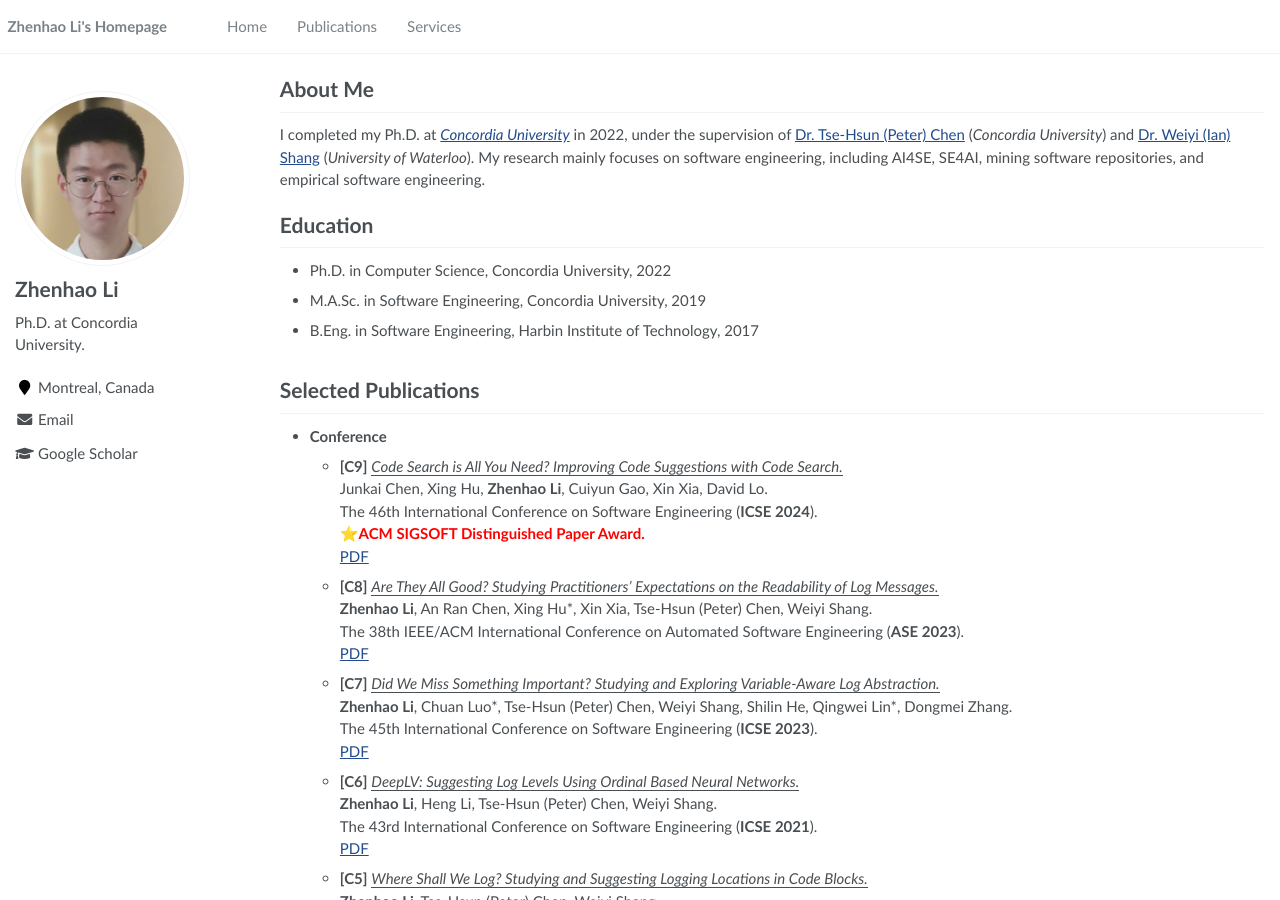
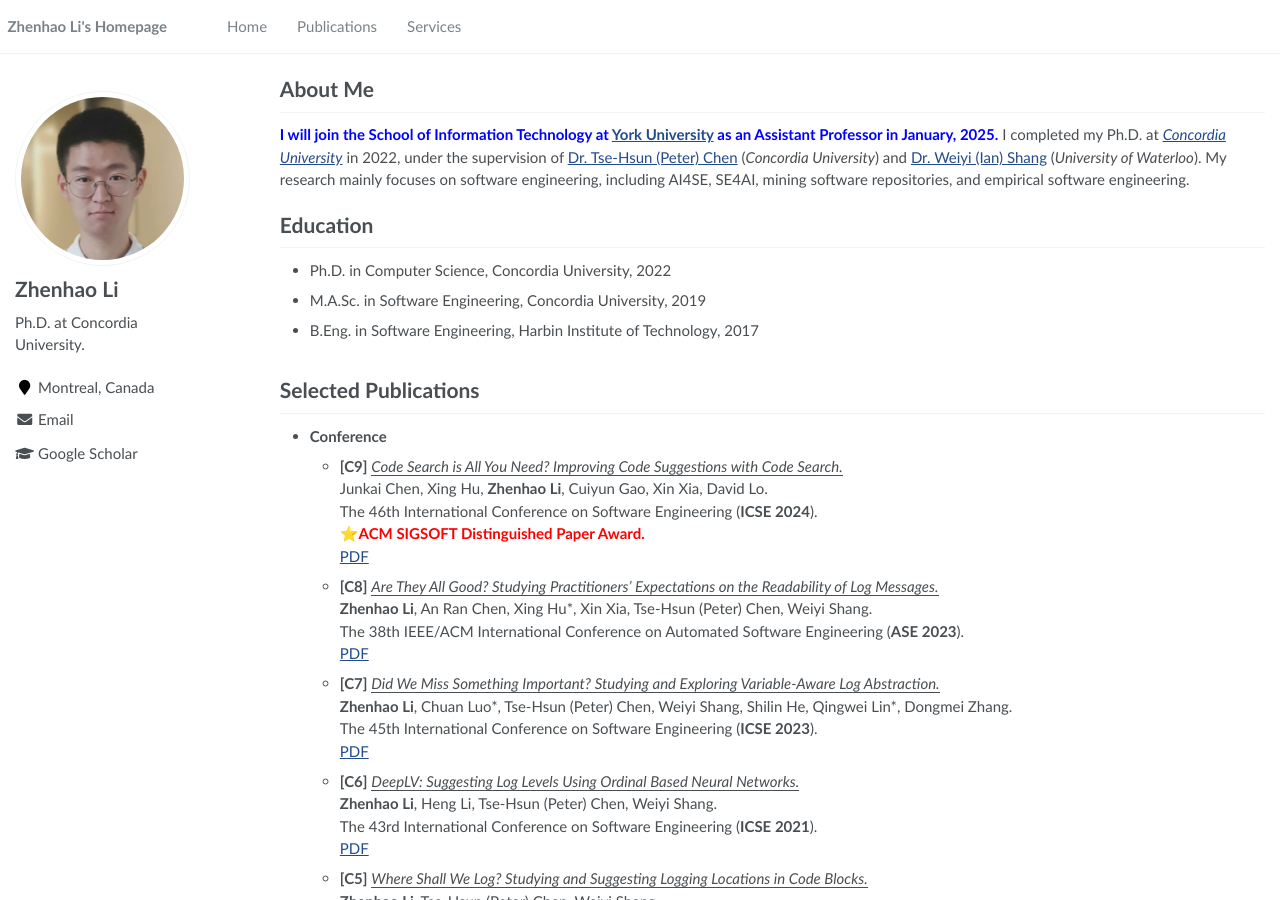
Before and after one commit to ginolzh/ginolzh.github.io, a Jekyll site: the page built from _pages/about.md, in a window 1280 px wide and 900 px high. Built offline with Jekyll 4.4.1, drawn with Linux system fonts in a browser that asks for light colours.

Commit message:
Update about.md

```diff
--- a/_pages/about.md
+++ b/_pages/about.md
@@ -13,7 +13,7 @@ redirect_from:
 
 About Me
 ======
-I completed my Ph.D. at [_Concordia University_](https://www.concordia.ca/) in 2022, under the supervision of [Dr. Tse-Hsun (Peter) Chen](https://petertsehsun.github.io/) (_Concordia University_) and [Dr. Weiyi (Ian) Shang](https://ece.uwaterloo.ca/~wshang/) (_University of Waterloo_). My research mainly focuses on software engineering, including AI4SE, SE4AI, mining software repositories, and empirical software engineering.
+<span style="color:blue">**I will join the School of Information Technology at [York University](https://www.yorku.ca/) as an Assistant Professor in January, 2025.**</span> I completed my Ph.D. at [_Concordia University_](https://www.concordia.ca/) in 2022, under the supervision of [Dr. Tse-Hsun (Peter) Chen](https://petertsehsun.github.io/) (_Concordia University_) and [Dr. Weiyi (Ian) Shang](https://ece.uwaterloo.ca/~wshang/) (_University of Waterloo_). My research mainly focuses on software engineering, including AI4SE, SE4AI, mining software repositories, and empirical software engineering.
 
 Education
 ======
```
